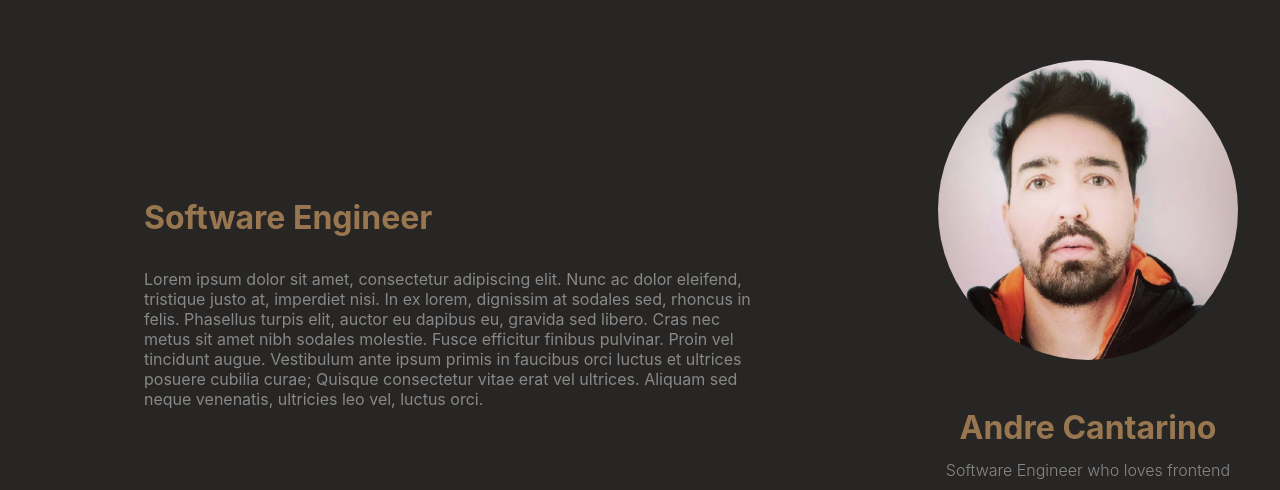
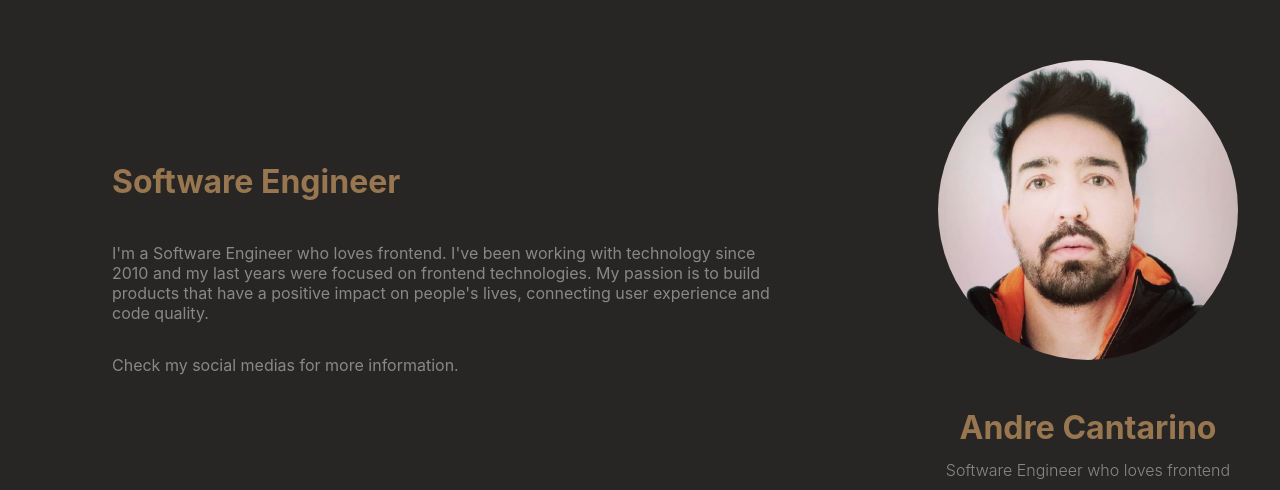
Before and after one commit to andrecantarino/andrecantarino.github.io, a React app: page / in a window 1280 px wide. Shown: the part 137-627 px from the top of the page. Built offline with nearby package versions, Linux system fonts and the light colour scheme.

Commit message:
[Home] Added text and favicon (#6)

```diff
--- a/public/index.html
+++ b/public/index.html
@@ -2,7 +2,7 @@
 <html lang="en">
   <head>
     <meta charset="utf-8" />
-    <link rel="icon" href="%PUBLIC_URL%/favicon.ico" />
+    <link rel="icon" href="%PUBLIC_URL%/favicon.png" />
     <meta name="viewport" content="width=device-width, initial-scale=1" />
     <meta name="theme-color" content="#000000" />
     <meta
@@ -23,7 +23,7 @@
       work correctly both with client-side routing and a non-root public URL.
       Learn how to configure a non-root public URL by running `npm run build`.
     -->
-    <title>Andre Cantarino</title>
+    <title>Andre Cantarino | Software Engineer</title>
   </head>
   <body>
     <div id="root"></div>
--- a/src/index.js
+++ b/src/index.js
@@ -1,6 +1,6 @@
 import React from 'react';
 import ReactDOM from 'react-dom/client';
-import GlobalStyles from "./global-styles";
+import GlobalStyles from "./styles/global-styles";
 import './index.css';
 import Page from './components/Page/Page';
 import { Home } from './pages/home/Home';
--- a/src/pages/home/Home.js
+++ b/src/pages/home/Home.js
@@ -23,13 +23,6 @@ const StyledHome = styled.section`
   .role {
     font-size: 2rem;
     color: var(--textPrimary);
-    margin: 5rem 2rem 2rem 2rem;
-  }
-
-  .description {
-    font-size: 1rem;
-    color: var(--textSecondary);
-    margin: 0 2rem;
   }
 
   aside {
@@ -214,7 +207,14 @@ export const Home = () => {
       <div className='content'>
         <div className='bio'>
           <h2 className='role'>Software Engineer</h2>
-          <p className='description'>Lorem ipsum dolor sit amet, consectetur adipiscing elit. Nunc ac dolor eleifend, tristique justo at, imperdiet nisi. In ex lorem, dignissim at sodales sed, rhoncus in felis. Phasellus turpis elit, auctor eu dapibus eu, gravida sed libero. Cras nec metus sit amet nibh sodales molestie. Fusce efficitur finibus pulvinar. Proin vel tincidunt augue. Vestibulum ante ipsum primis in faucibus orci luctus et ultrices posuere cubilia curae; Quisque consectetur vitae erat vel ultrices. Aliquam sed neque venenatis, ultricies leo vel, luctus orci.</p>
+          <p className='text'>
+              I'm a Software Engineer who loves frontend.
+              I've been working with technology since 2010 and my last years were focused on frontend technologies.
+              My passion is to build products that have a positive impact on people's lives, connecting user experience and code quality.
+          </p>
+          <p className='text'>
+            Check my social medias for more information.
+          </p>
         </div>
       </div>
       <aside>
--- a/src/global-styles.js
+++ b/src/styles/global-styles.js
@@ -11,6 +11,11 @@ const GlobalStyles = createGlobalStyle`
     --desktopBreakpoint: 1200px;
     --largeScreenBreakpoint: 1201px;
   }
+
+  .text {
+    font-size: 1rem;
+    color: var(--textSecondary);
+  }
 `
 
 export default GlobalStyles;
```
Also changed, not shown: public/favicon.png (added).
